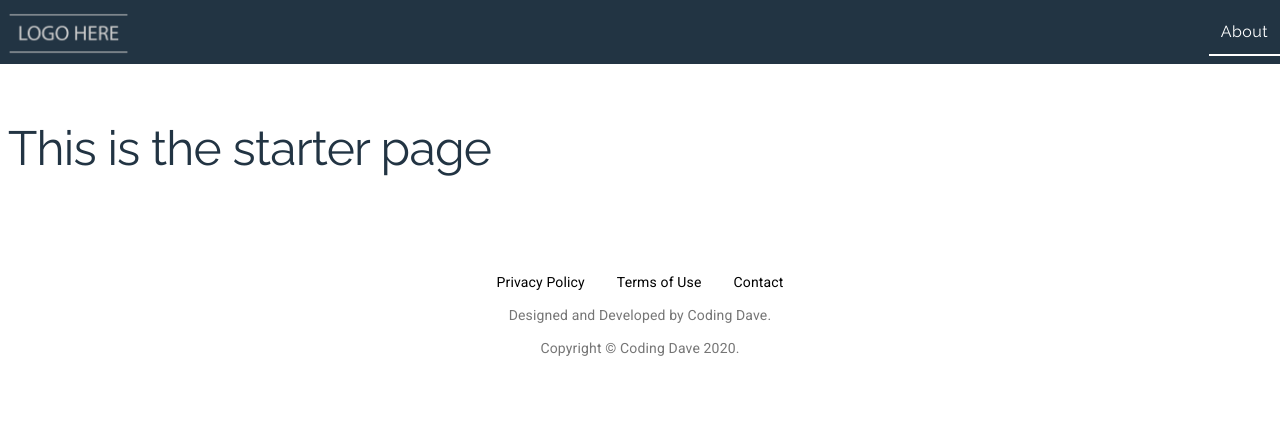
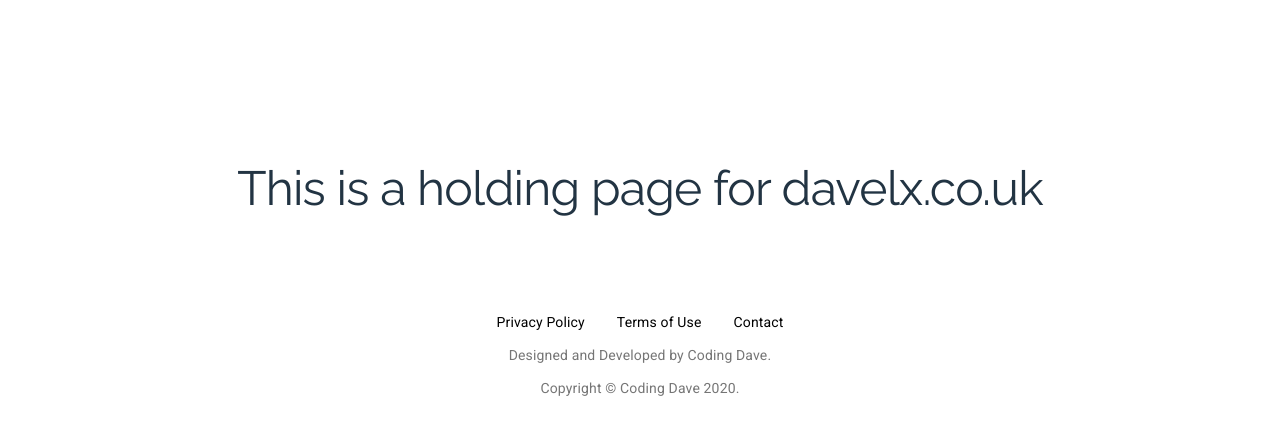
Before and after one commit to codingdave-dev/davelx, a Next.js app: page / in a window 1280 px wide. Shown: the top 434 px of the page. Built offline with nearby package versions, Linux system fonts and the light colour scheme.

Commit message:
First Commit

```diff
--- a/pages/_app.js
+++ b/pages/_app.js
@@ -24,19 +24,19 @@ const MyApp = (props) => {
   return (
     <Fragment>
       <Head>
-        <title>Daves NextJS Starter Files</title>
+        <title>Home || davelx.co.uk</title>
         <meta
           name="viewport"
           content="minimum-scale=1, initial-scale=1, width=device-width"
         />
       </Head>
       <ThemeProvider theme={theme}>
-        <Header
-          value={value}
-          setValue={setValue}
-          selectedIndex={selectedIndex}
-          setSelectedIndex={setSelectedIndex}
-        />
+        {/*<Header*/}
+        {/*  value={value}*/}
+        {/*  setValue={setValue}*/}
+        {/*  selectedIndex={selectedIndex}*/}
+        {/*  setSelectedIndex={setSelectedIndex}*/}
+        {/*/>*/}
 
 
         <Component {...pageProps} />
--- a/pages/index.js
+++ b/pages/index.js
@@ -4,7 +4,6 @@ import { Grid } from "@material-ui/core";
 import Typography from "@material-ui/core/Typography";
 
 import useMediaQuery from "@material-ui/core/useMediaQuery";
-import ProfileHeader from "../src/ui/ProfileHeader";
 
 const useStyles = makeStyles((theme) => ({
   // ADD STYLS HERE
@@ -18,8 +17,10 @@ const Index = () => {
 
 
   return (
-    <Grid container>
-      <Grid item><Typography variant={'h1'}>This is the starter page</Typography></Grid>
+    <Grid container justify={'center'} style={{marginTop: '10em'}}>
+      <Grid item>
+        <Typography variant={'h1'} align={'center'}>This is a holding page for davelx.co.uk</Typography>
+      </Grid>
     </Grid>
   );
 };
```
Also changed, not shown: 1 other file (tests, documents, lock files or other folders).
